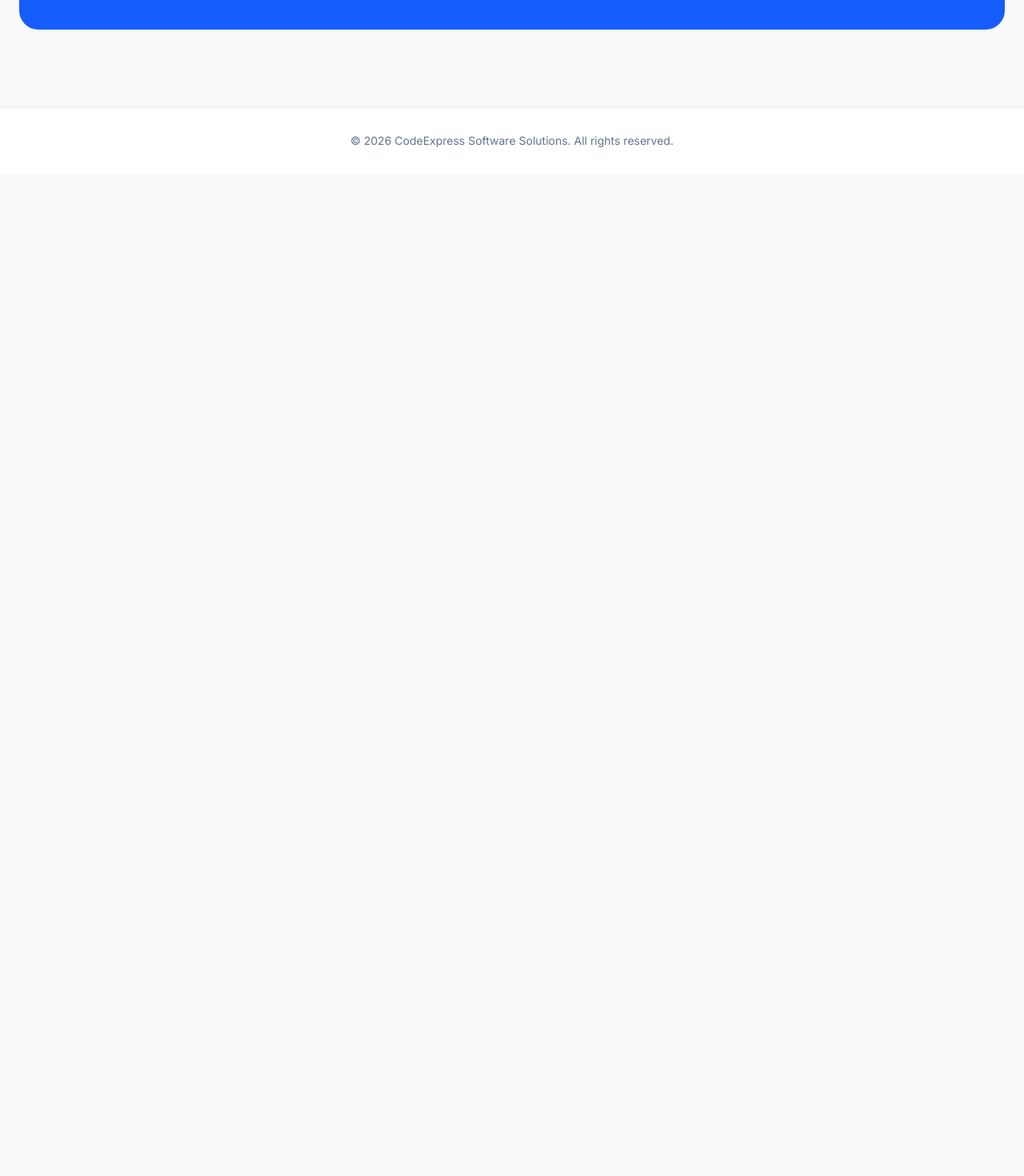
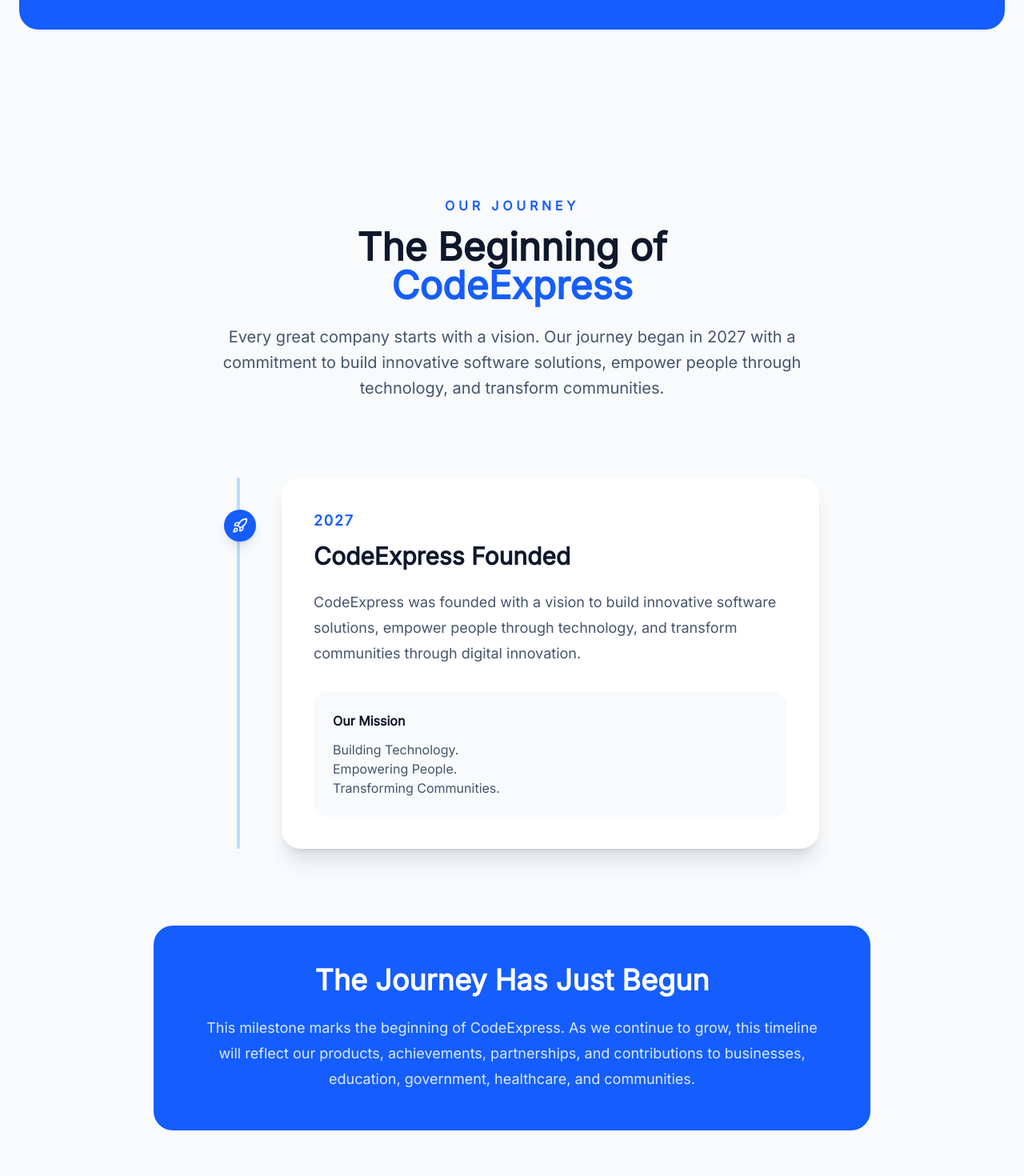
Before and after one commit to marktimothyguanzon/codeexpress, a React (Vite) app: page /#/about in a window 1280 px wide. Shown: the part 5740-7210 px from the top of the page at 80% size. Before the commit the page ends 5958 px from the top, so only its background shows below. Built offline with nearby package versions, Linux system fonts and the light colour scheme.

Commit message:
Update website

```diff
--- /dev/null
+++ b/src/components/features/about/timeline/CompanyTimeline.tsx
@@ -0,0 +1,74 @@
+import { motion } from "framer-motion";
+
+import TimelineCard from "./TimelineCard";
+import { milestones } from "./milestones";
+
+export default function CompanyTimeline() {
+  return (
+    <section className="bg-slate-50 py-28">
+      <div className="mx-auto max-w-7xl px-6">
+
+        {/* Section Header */}
+
+        <motion.div
+          initial={{ opacity: 0, y: 40 }}
+          whileInView={{ opacity: 1, y: 0 }}
+          viewport={{ once: true }}
+          transition={{ duration: 0.7 }}
+          className="text-center"
+        >
+          <p className="font-semibold uppercase tracking-[0.3em] text-blue-600">
+            Our Journey
+          </p>
+
+          <h2 className="mt-4 text-5xl font-black text-slate-900">
+            The Beginning of
+            <span className="block text-blue-600">
+              CodeExpress
+            </span>
+          </h2>
+
+          <p className="mx-auto mt-6 max-w-3xl text-xl leading-8 text-slate-600">
+            Every great company starts with a vision. Our journey began in
+            2027 with a commitment to build innovative software solutions,
+            empower people through technology, and transform communities.
+          </p>
+        </motion.div>
+
+        {/* Timeline */}
+
+        <div className="mt-24 space-y-20">
+          {milestones.map((milestone, index) => (
+            <TimelineCard
+              key={milestone.year}
+              milestone={milestone}
+              index={index}
+            />
+          ))}
+        </div>
+
+        {/* Footer Message */}
+
+        <motion.div
+          initial={{ opacity: 0 }}
+          whileInView={{ opacity: 1 }}
+          viewport={{ once: true }}
+          transition={{ delay: 0.3 }}
+          className="mx-auto mt-24 max-w-4xl rounded-3xl bg-blue-600 p-12 text-center text-white"
+        >
+          <h3 className="text-4xl font-black">
+            The Journey Has Just Begun
+          </h3>
+
+          <p className="mx-auto mt-6 max-w-3xl text-lg leading-8 text-blue-100">
+            This milestone marks the beginning of CodeExpress. As we continue
+            to grow, this timeline will reflect our products, achievements,
+            partnerships, and contributions to businesses, education,
+            government, healthcare, and communities.
+          </p>
+        </motion.div>
+
+      </div>
+    </section>
+  );
+}
--- /dev/null
+++ b/src/components/features/about/timeline/TimelineCard.tsx
@@ -0,0 +1,69 @@
+import { motion } from "framer-motion";
+
+interface TimelineCardProps {
+  milestone: {
+    year: string;
+    title: string;
+    icon: React.ElementType;
+    description: string;
+  };
+
+  index: number;
+}
+
+export default function TimelineCard({
+  milestone,
+  index,
+}: TimelineCardProps) {
+  const Icon = milestone.icon;
+
+  return (
+    <motion.div
+      initial={{ opacity: 0, y: 50 }}
+      whileInView={{ opacity: 1, y: 0 }}
+      viewport={{ once: true }}
+      transition={{
+        duration: 0.6,
+        delay: index * 0.2,
+      }}
+      className="relative mx-auto max-w-3xl"
+    >
+      {/* Timeline Line */}
+      <div className="absolute left-10 top-0 h-full w-1 rounded-full bg-blue-200" />
+
+      {/* Timeline Dot */}
+      <div className="absolute left-6 top-10 flex h-10 w-10 items-center justify-center rounded-full bg-blue-600 shadow-lg">
+        <Icon className="h-5 w-5 text-white" />
+      </div>
+
+      {/* Card */}
+      <div className="ml-24 rounded-3xl bg-white p-10 shadow-xl transition duration-300 hover:-translate-y-2 hover:shadow-2xl">
+        <span className="text-lg font-bold uppercase tracking-widest text-blue-600">
+          {milestone.year}
+        </span>
+
+        <h3 className="mt-3 text-3xl font-black text-slate-900">
+          {milestone.title}
+        </h3>
+
+        <p className="mt-6 text-lg leading-8 text-slate-600">
+          {milestone.description}
+        </p>
+
+        <div className="mt-8 rounded-2xl bg-slate-50 p-6">
+          <h4 className="font-bold text-slate-900">
+            Our Mission
+          </h4>
+
+          <p className="mt-3 text-slate-600">
+            Building Technology.
+            <br />
+            Empowering People.
+            <br />
+            Transforming Communities.
+          </p>
+        </div>
+      </div>
+    </motion.div>
+  );
+}
--- /dev/null
+++ b/src/components/features/about/timeline/milestones.ts
@@ -0,0 +1,11 @@
+import { Rocket } from "lucide-react";
+
+export const milestones = [
+  {
+    year: "2027",
+    title: "CodeExpress Founded",
+    icon: Rocket,
+    description:
+      "CodeExpress was founded with a vision to build innovative software solutions, empower people through technology, and transform communities through digital innovation.",
+  },
+];
--- a/src/pages/About.tsx
+++ b/src/pages/About.tsx
@@ -4,6 +4,7 @@
 import VisionCard from "../components/features/about/mission/VisionCard";
 import Principles from "../components/features/about/mission/Principles";
 import Team from "../components/features/about/team/Team";
+import CompanyTimeline from "../components/features/about/timeline/CompanyTimeline";
 
 export default function About() {
   return (
@@ -23,6 +24,8 @@
 
     <Team />
 
+    <CompanyTimeline />
+
     </>
   );
 }
```
